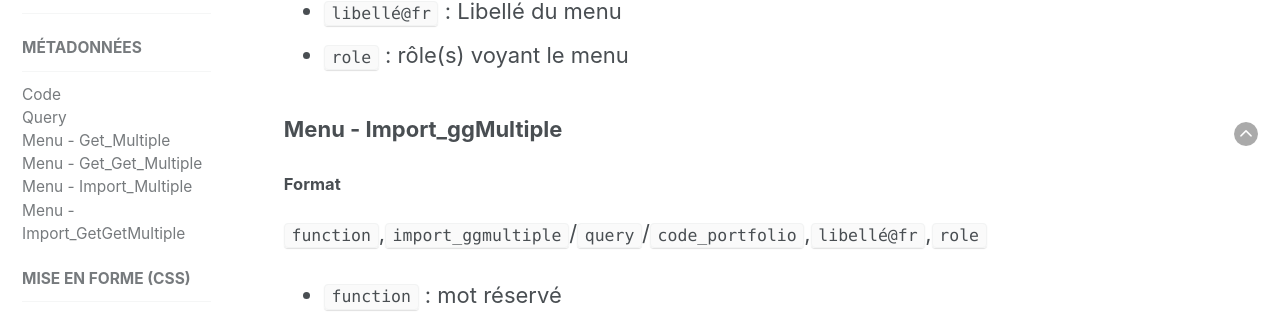
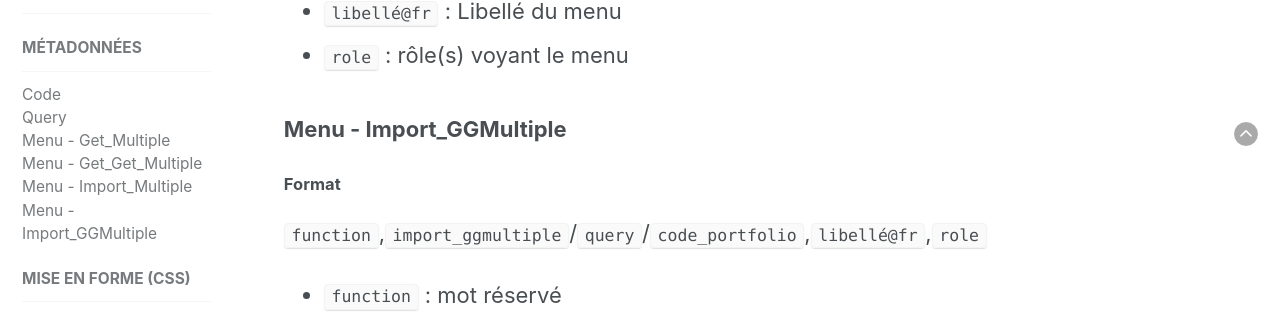
Before and after one commit to karutaproject/karuta-frontend-documentation, a Jekyll site: the page built from _pages/metadata_fr.html, in a window 1280 px wide and 900 px high, scrolled down 3324 px. Shown: the part 144-471 px from the top of the window. Built offline with Jekyll 4.4.1, drawn with Linux system fonts in a browser that asks for light colours.

Commit message:
correction typographique

```diff
--- a/_data/navigation.yml
+++ b/_data/navigation.yml
@@ -223,7 +223,7 @@ metadata_fr:
         url: /metadata_fr/#get_get_multiple
       - title: "Menu - Import_Multiple"
         url: /metadata_fr/#import_multiple
-      - title: "Menu - Import_GetGetMultiple"
+      - title: "Menu - Import_GGMultiple"
         url: /metadata_fr/#import_ggmultiple
   - title: Mise en forme (CSS)
     url: /css_fr/
@@ -249,7 +249,7 @@ metadata_en:
         url: /metadata_en/#get_get_multiple
       - title: "Menu - Import_Multiple"
         url: /metadata_en/#import_multiple
-      - title: "Menu - Import_GetGetMultiple"
+      - title: "Menu - Import_GGMultiple"
         url: /metadata_en/#import_ggmultiple
   - title: CSS
     url: /css_en/
--- a/_pages/metadata_fr.html
+++ b/_pages/metadata_fr.html
@@ -101,7 +101,7 @@ sidebar:
 
 <article>
 	<a style='float:right' href='#top'><img src='../assets/img/arrow-up.png'/></a>
-	<h3 id='import_multiple'>Menu - Import_ggMultiple</h3>
+	<h3 id='import_ggmultiple'>Menu - Import_GGMultiple</h3>
 	<h4>Format</h4>
 	<p><code>function</code>,<code>import_ggmultiple</code>/<code>query</code>/<code>code_portfolio</code>,<code>libellé@fr</code>,<code>role</code></p>
 	<ul>
```
